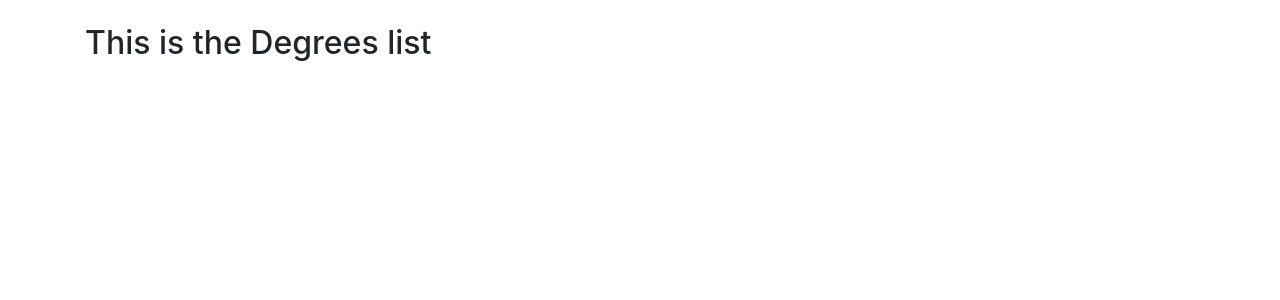
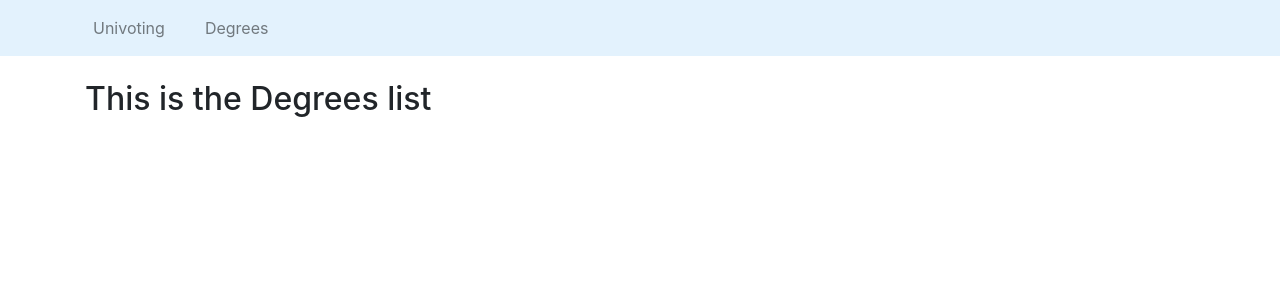
Before and after one commit to JoanPalau/UniversityApp3.0, a Django app: page / in a window 1280 px wide. Shown: the top 300 px of the page. Run offline with Django 3.2, Linux system fonts and the light colour scheme; data that the repository does not hold is empty; some libraries are stand-ins or nearby versions.

Commit message:
Added a simple header for htmls.

```diff
--- a/univoting/templates/univoting/base.html
+++ b/univoting/templates/univoting/base.html
@@ -16,6 +16,8 @@
   </head>
   <body>
 
+    {% include "univoting/header.html" %}
+
     <!-- INSERTAR AQUI EL CODI DE LA WEB-->
     <div class="container">
         {% block content %}{% endblock %}
--- /dev/null
+++ b/univoting/templates/univoting/header.html
@@ -0,0 +1,8 @@
+<nav class="navbar navbar-expand-sm navbar-light" style="background-color: #e3f2fd;">
+    <div class="container">
+        <ul class="navbar-nav">
+            <li class="nav-item mr-4"><a class="nav-link" href="{% url '' %}">Univoting</a></li>
+            <li class="nav-item mr-4"><a class="nav-link" href="#">Degrees</a></li>
+        </ul>
+    </div>
+</nav>
```
